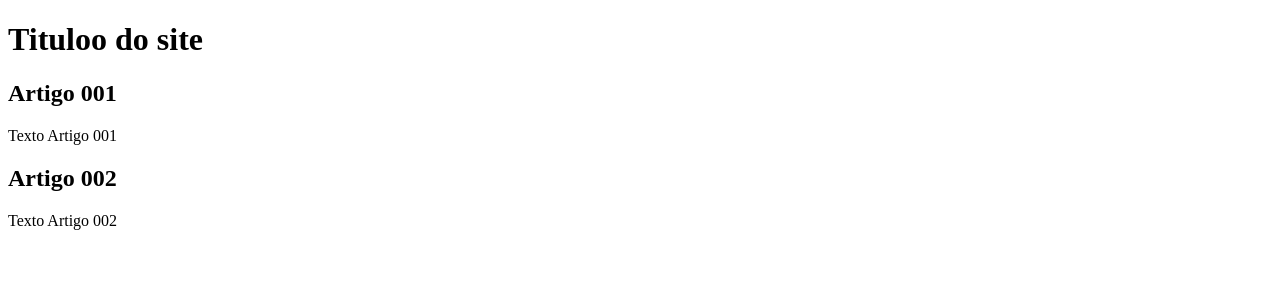
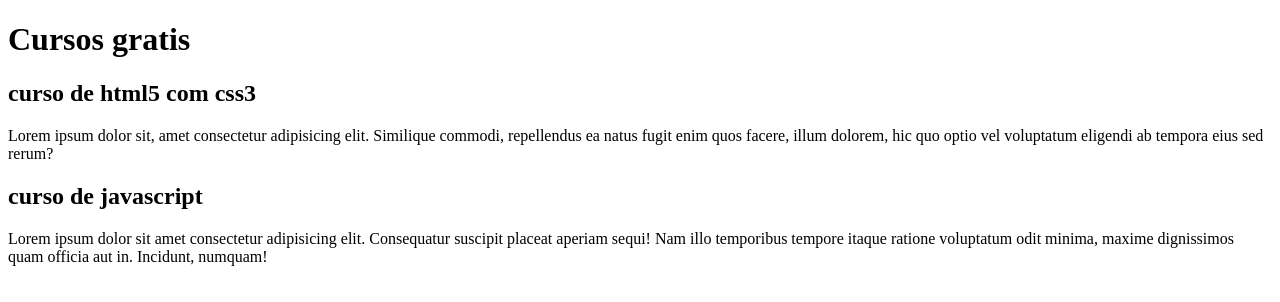
Before and after one commit to KamylaRibeiro/projeto-site, a plain HTML site: page index.html in a window 1280 px wide. Drawn offline with Linux system fonts and the light colour scheme.

Commit message:
comecei a escrever o conteúdo

```diff
--- a/index.html
+++ b/index.html
@@ -8,15 +8,25 @@
 <body>
     <main>
         <header>
-            <h1>Tituloo do site</h1>
+            <h1>Cursos gratis</h1>
         </header>
         <article>
-            <h2>Artigo 001</h2>
-            <p>Texto Artigo 001</p>
+            <h2>curso de html5 com css3</h2>
+            <p>Lorem ipsum dolor sit, amet consectetur
+                adipisicing elit. Similique commodi,
+                repellendus ea natus fugit enim quos
+                facere, illum dolorem, hic quo optio
+                vel voluptatum eligendi ab tempora
+                eius sed rerum?</p>
         </article>
         <article>
-            <h2>Artigo 002</h2>
-            <p>Texto Artigo 002</p>
+            <h2>curso de javascript</h2>
+            <p>Lorem ipsum dolor sit amet consectetur
+                adipisicing elit. Consequatur suscipit
+                placeat aperiam sequi! Nam illo
+                temporibus tempore itaque ratione
+                voluptatum odit minima, maxime dignissimos
+                 quam officia aut in. Incidunt, numquam!</p>
         </article>
     </main>
 </body>
```
